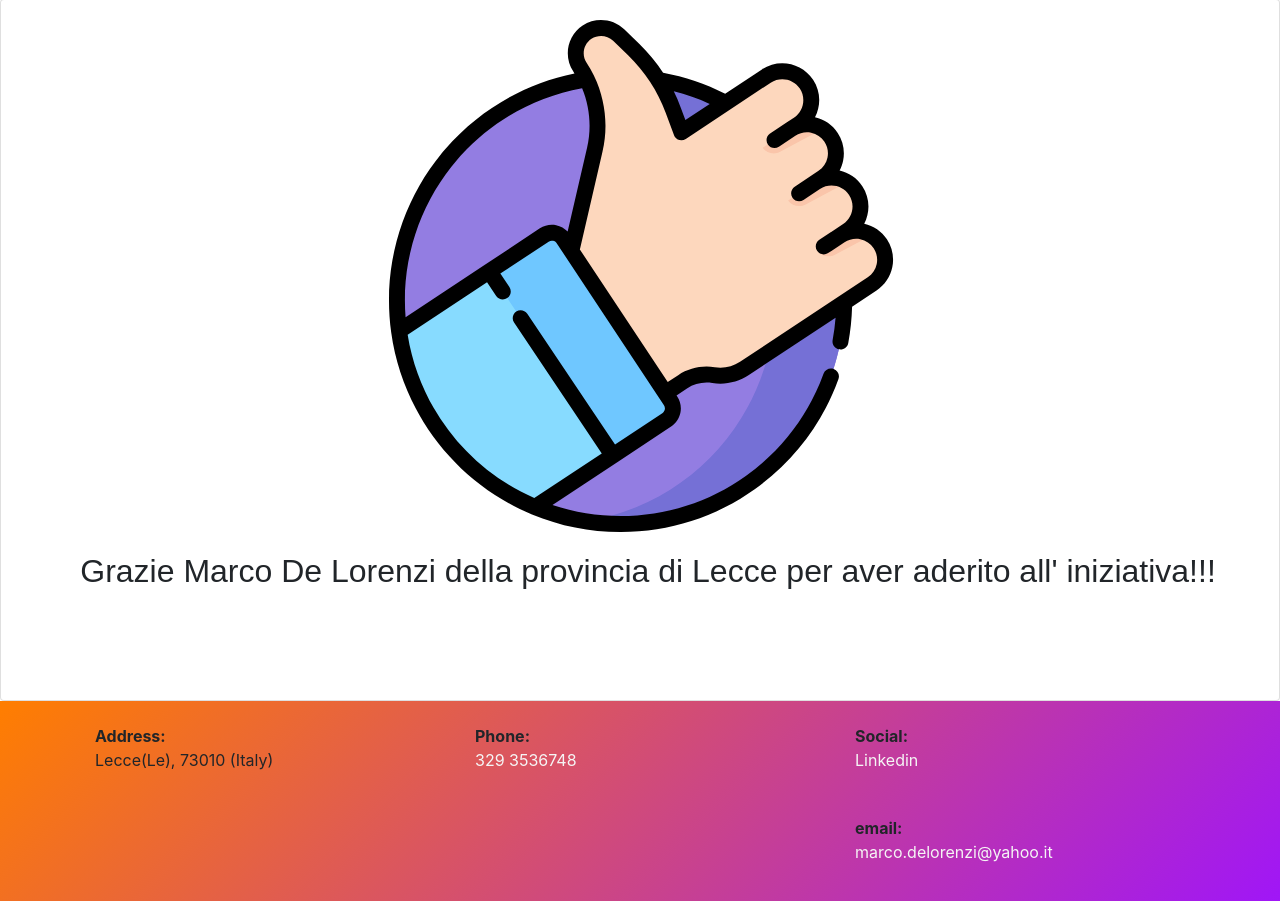
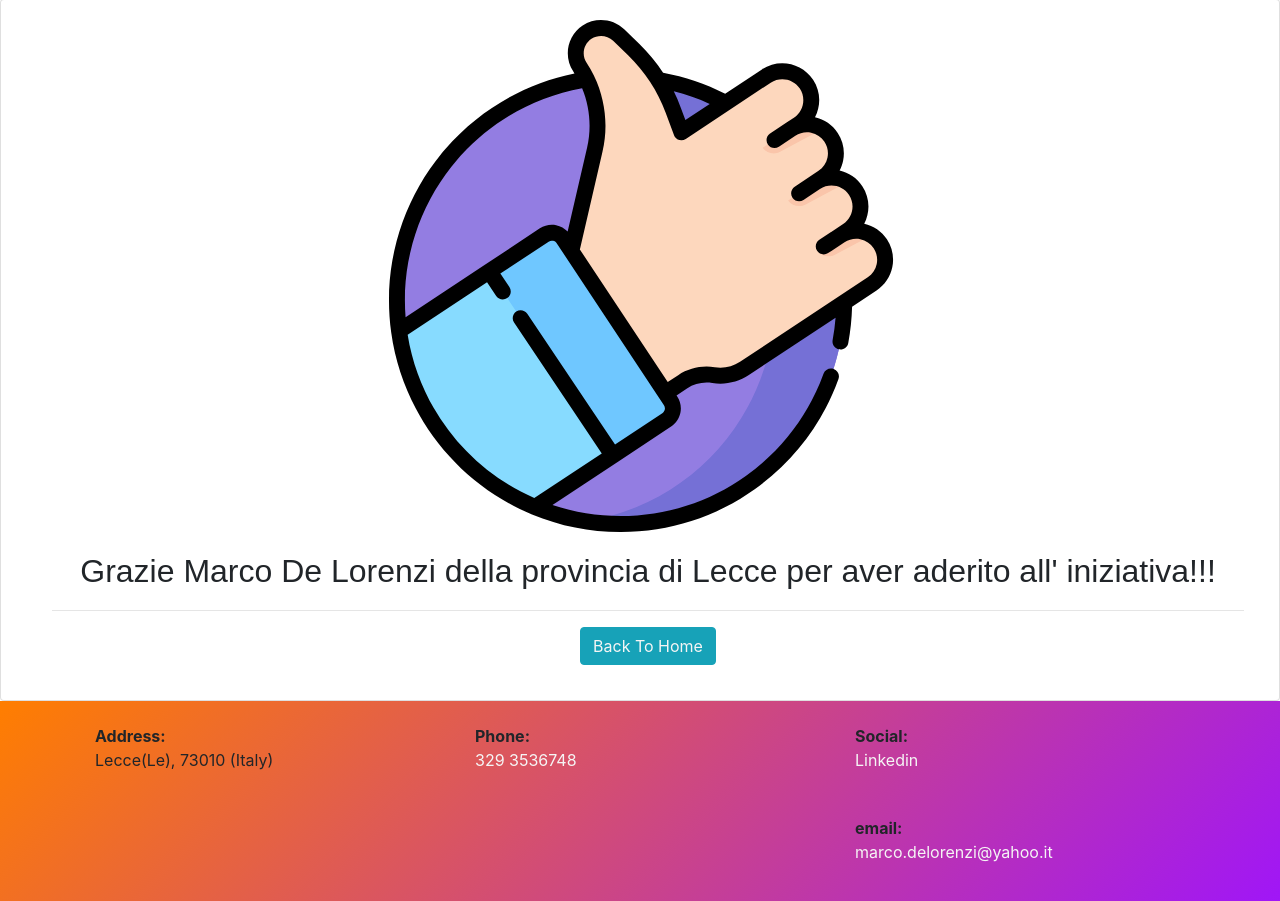
Before and after one commit to Dobby86/formPhpCompleto, a PHP site: page /welcome.php in a window 1280 px wide. Shown: the part 101-1002 px from the top of the page. Run offline with PHP 8.4, Linux system fonts and the light colour scheme; data comes from the database, SQL or seed files in the repository.

Commit message:
Completo!

```diff
--- a/AleideTest/welcome.php
+++ b/AleideTest/welcome.php
@@ -52,8 +52,14 @@ a{
 h2{
     font-family: Arial, Helvetica, sans-serif;
 }
+.backHome{
+    display: flex;
+    justify-content: center;
+    align-items: center;
+}
 .card-body{
     min-height: 700px;
+
 }
 .navbar{
     background: -moz-linear-gradient(-45deg, #ff7e00 0%, #a016f7 100%);
@@ -94,6 +100,13 @@ footer{
                         </div>
                         <div class="main ml-3">
                         <h2>Grazie  <?php echo  $nome. " " . "della provincia di". " " . $provincia  ;  ?> per aver aderito all' iniziativa!!!</h2>
+                        <hr>
+                            <div class="backHome">
+
+                            <button type="button" class="btn btn-info"><i class="fas fa-home"></i><a href="index.php">  Back To Home</a></button>
+
+                            </div>
+
 
                         </div>
                     </div>
```
